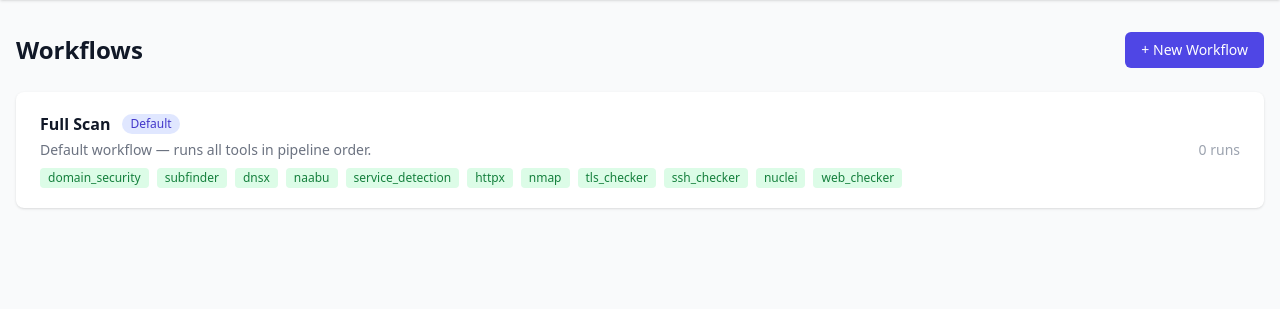
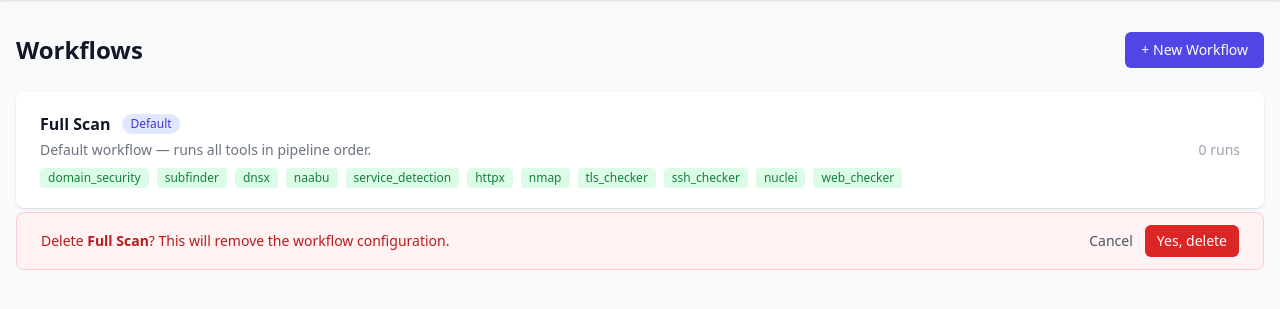
Before and after one commit to cybersecify/OpenEASD, a Django app: page /workflows/ in a window 1280 px wide. Shown: the part 52-361 px from the top of the page. Run offline with Django 5.2, Linux system fonts and the light colour scheme; the visitor is signed in with stand-in values (Sample User, id 1); data comes from the database, SQL or seed files in the repository; data that the repository does not hold is empty; some libraries are stand-ins or nearby versions.

Commit message:
Inline delete confirmation for workflow list (Alpine.js)
Replace browser confirm() with inline red banner matching scan list
pattern. Default workflow still cannot be deleted.

Co-Authored-By: Claude Opus 4.6 (1M context) <noreply@anthropic.com>

```diff
--- a/templates/workflow/list.html
+++ b/templates/workflow/list.html
@@ -11,6 +11,7 @@
 {% if workflows %}
 <div class="space-y-4">
   {% for wf in workflows %}
+  <div x-data="{ confirmDelete: false }">
     <div class="bg-white rounded-lg shadow px-6 py-5 flex items-center justify-between">
       <div>
         <div class="flex items-center gap-3">
@@ -29,11 +30,21 @@
       <div class="flex items-center gap-4">
         <span class="text-sm text-gray-400">{{ wf.runs.count }} run{{ wf.runs.count|pluralize }}</span>
         {% if not wf.is_default %}
-      <form method="post" action="{% url 'workflow-delete' wf.pk %}" onsubmit="return confirm('Delete workflow &quot;{{ wf.name }}&quot;?')">
+        <button @click="confirmDelete = true" x-show="!confirmDelete" class="text-xs text-red-500 hover:text-red-700">Delete</button>
+        {% endif %}
+      </div>
+    </div>
+    <div x-show="confirmDelete" x-cloak class="bg-red-50 border border-red-200 rounded-lg px-6 py-3 mt-1 flex items-center justify-between">
+      <p class="text-sm text-red-700">
+        Delete <span class="font-bold">{{ wf.name }}</span>? This will remove the workflow configuration.
+      </p>
+      <div class="flex items-center gap-3">
+        <button @click="confirmDelete = false" class="text-sm text-gray-600 hover:text-gray-800">Cancel</button>
+        <form method="post" action="{% url 'workflow-delete' wf.pk %}">
           {% csrf_token %}
-        <button type="submit" class="text-xs text-red-500 hover:text-red-700">Delete</button>
+          <button type="submit" class="px-3 py-1.5 bg-red-600 text-white text-sm rounded-md hover:bg-red-700">Yes, delete</button>
         </form>
-      {% endif %}
+      </div>
     </div>
   </div>
   {% endfor %}
```
Lines whose indentation alone changed are shown as unchanged.
